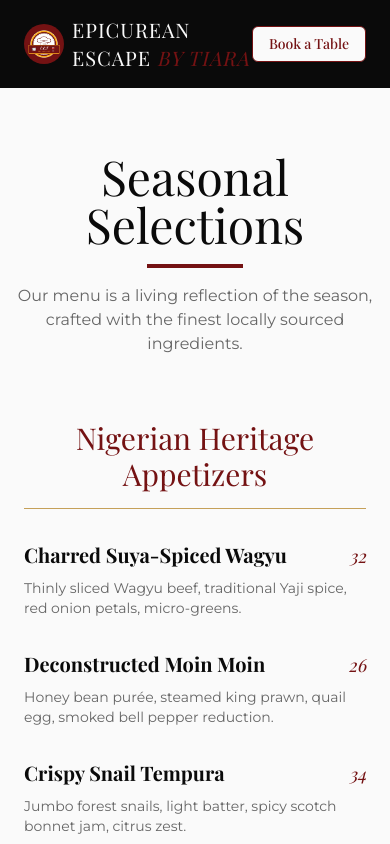
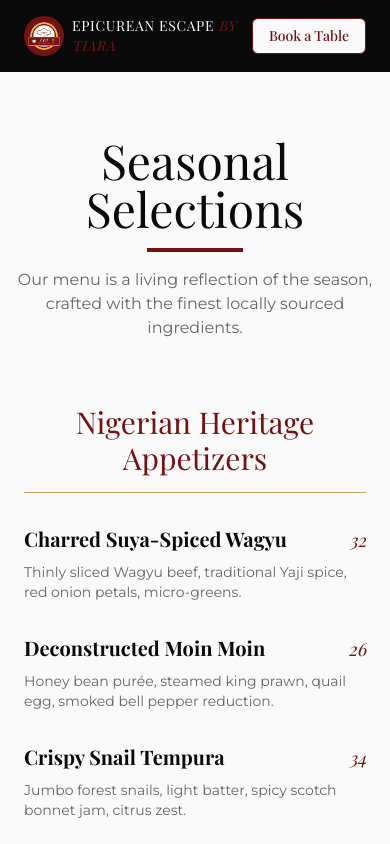
Before and after one commit to Jaymi-01/epicureanescape, a Next.js app: page /menu in a window 390 px wide. Shown: the top 844 px of the page. Built offline with nearby package versions, Linux system fonts and the light colour scheme; a web font is replaced by a local one.

Commit message:
style: reduced fot size for mobile header

```diff
--- a/app/menu/page.tsx
+++ b/app/menu/page.tsx
@@ -17,7 +17,7 @@ export default function MenuPage() {
             height={40}
             className="rounded-full"
           />
-          <span className="font-serif text-xl tracking-wider uppercase">Epicurean Escape <span className="text-primary italic">by Tiara</span></span>
+          <span className="font-serif text-sm sm:text-xl tracking-wider uppercase">Epicurean Escape <span className="text-primary italic">by Tiara</span></span>
         </div>
         <div className="hidden md:flex gap-8 font-sans text-sm uppercase tracking-widest">
           <Link href="/" className="hover:text-primary transition-colors">Home</Link>
```
